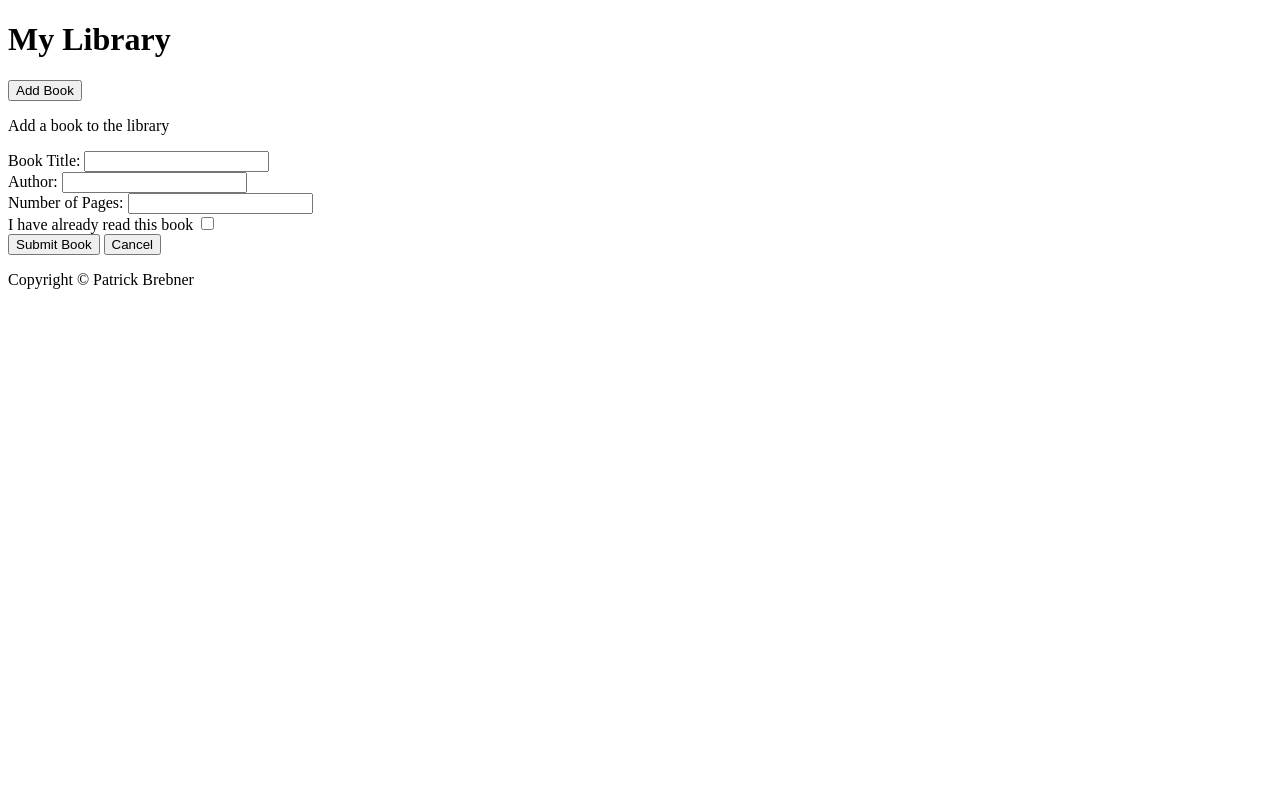
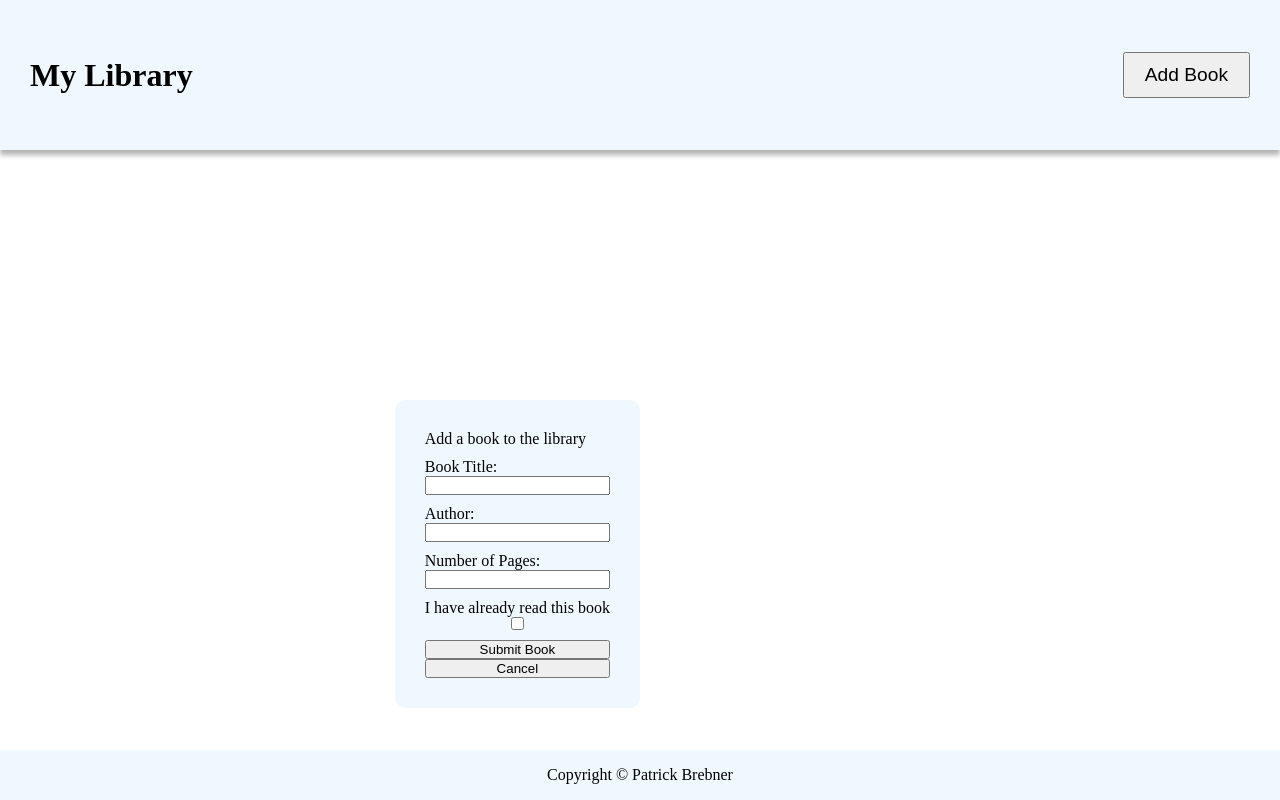
Before and after one commit to pbrebner/library-app, a plain HTML site: page index.html in a window 1280 px wide. Both pictures are taken after a click on the button "Add Book". Drawn offline with Linux system fonts and the light colour scheme.

Commit message:
Add basic UI styling and layout

```diff
--- a/styles.css
+++ b/styles.css
@@ -1 +1,85 @@
 /*Stylesheet for Library App*/
+
+* {
+    margin: 0;
+    padding: 0;
+    box-sizing: border-box;
+}
+
+body {
+    height: 100vh;
+    display: flex;
+    flex-direction: column;
+}
+
+.header {
+    background-color: aliceblue;
+    min-height: 150px;
+    box-shadow: 0px 5px 5px rgba(0, 0, 0, 0.3);
+    padding: 0 30px;
+
+    display: flex;
+    align-items: center;
+    justify-content: space-between;
+}
+
+.main {
+    flex: 1;
+}
+
+.libraryContainer {
+    padding: 20px;
+    display: grid;
+    grid-template-columns: 300px 300px 300px;
+    gap: 20px;
+}
+
+.bookContainer {
+    background-color: aliceblue;
+    height: 300px;
+    border-radius: 10px;
+    box-shadow: 5px 5px 5px rgba(0, 0, 0, 0.3);
+
+    display: flex;
+    flex-direction: column;
+    gap: 5px;
+    justify-content: center;
+    align-items: center;
+}
+
+.formContainer {
+    display: none;
+
+    background-color: aliceblue;
+    padding: 30px;
+    width: fit-content;
+    border-radius: 10px;
+
+    position: absolute;
+    right: 50%;
+    top: 50%;
+}
+
+.bookForm {
+    padding-top: 10px;
+    display: grid;
+    gap: 10px;
+}
+
+.formItem {
+    display: flex;
+    flex-direction: column;
+}
+
+.addBookBtn {
+    font-size: 1.2rem;
+    padding: 10px 20px;
+}
+
+.footer {
+    background-color: aliceblue;
+    min-height: 50px;
+    display: flex;
+    align-items: center;
+    justify-content: center;
+}
```
